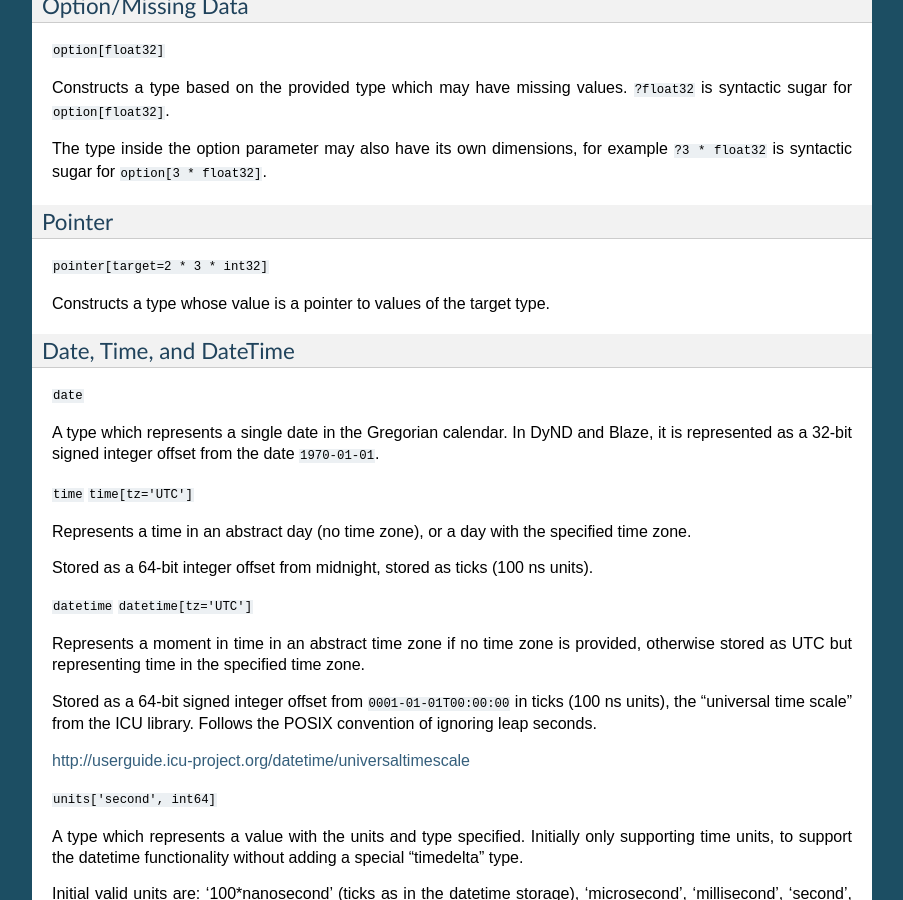
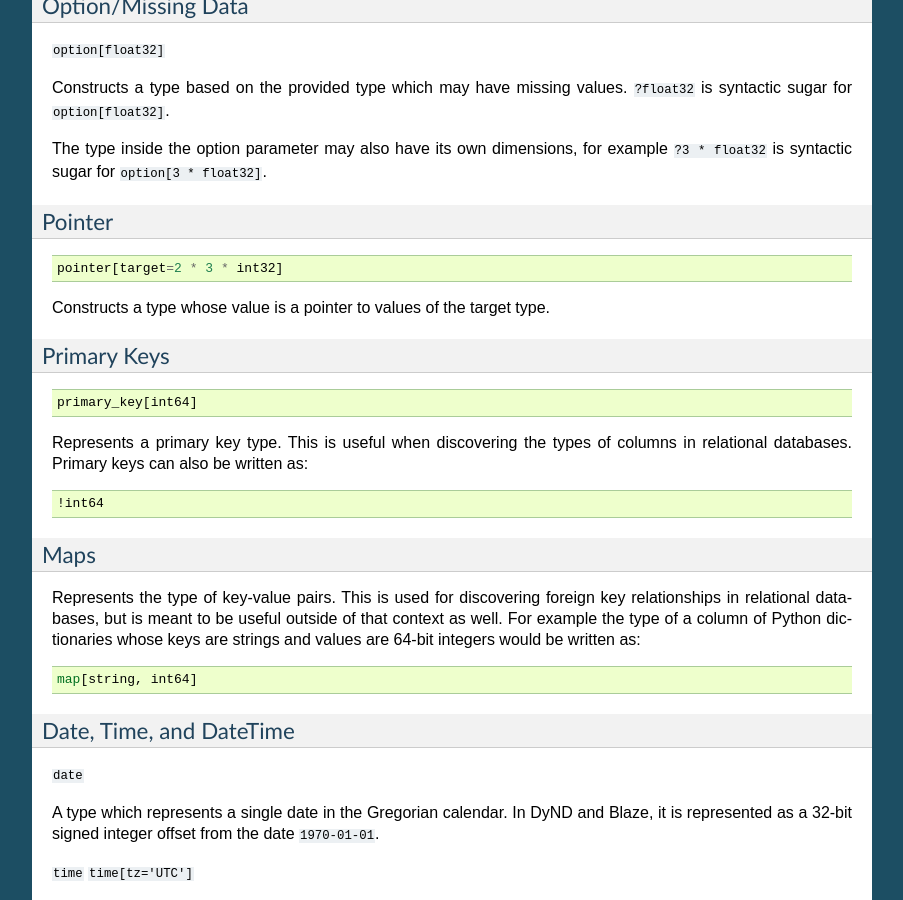
Before and after one commit to blaze/datashape, a Sphinx documentation site: the page built from docs/source/types.rst, in a window 1280 px wide and 900 px high, scrolled down 4765 px. Shown: the whole window, without its empty margins (198-1101 px from the left). Built offline with Sphinx 7.4.7, drawn with Linux system fonts in a browser that asks for light colours; the version number could not be read and is left out.

Commit message:
Add PrimaryKey and Map documentation

```diff
--- a/docs/source/types.rst
+++ b/docs/source/types.rst
@@ -300,9 +300,33 @@ for example ``?3 * float32`` is syntactic sugar for ``option[3 * float32]``.
 Pointer
 -------
 
-``pointer[target=2 * 3 * int32]``
+::
+
+   pointer[target=2 * 3 * int32]
 
 Constructs a type whose value is a pointer to values of the target type.
+
+Primary Keys
+------------
+
+::
+
+   primary_key[int64]
+
+Represents a primary key type. This is useful when discovering the types of
+columns in relational databases. Primary keys can also be written as::
+
+   !int64
+
+Maps
+----
+
+Represents the type of key-value pairs. This is used for discovering foreign
+key relationships in relational databases, but is meant to be useful outside of
+that context as well. For example the type of a column of Python dictionaries
+whose keys are strings and values are 64-bit integers would be written as::
+
+   map[string, int64]
 
 Date, Time, and DateTime
 ------------------------
```
